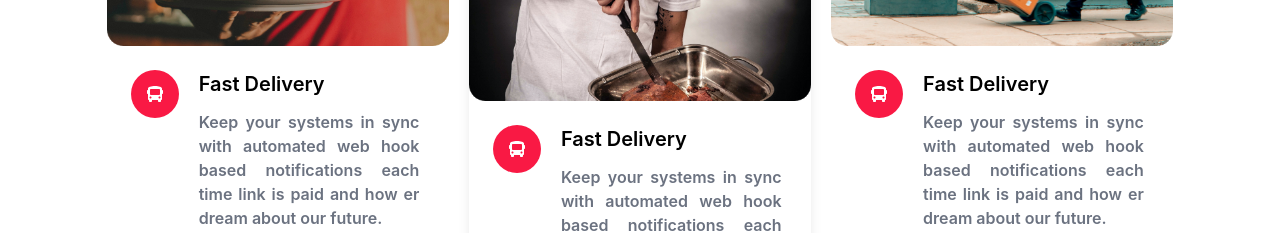
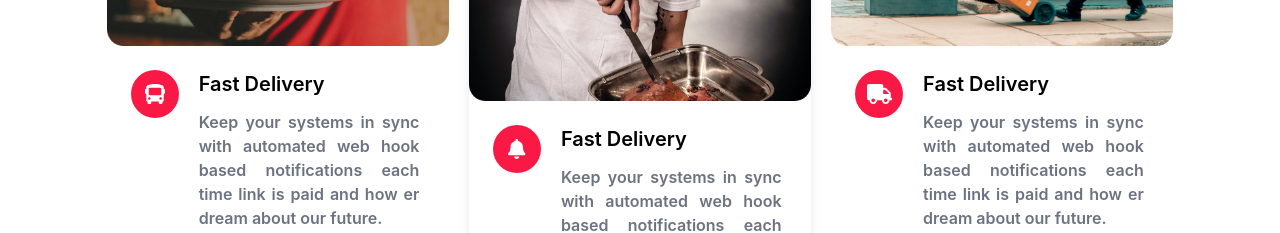
Before and after one commit to Abu-Hojayfa/red-onion_web, a React (Create React App) app: page / in a window 1280 px wide. Shown: the part 1822-2055 px from the top of the page. Built offline with nearby package versions, Linux system fonts and the light colour scheme; no server answers.

Commit message:
icon fix

```diff
--- a/src/components/WhoChoose/WhoChoose.js
+++ b/src/components/WhoChoose/WhoChoose.js
@@ -3,7 +3,12 @@ import FastDeli from "../../assets/images/fastDelever.png";
 import Chef from "../../assets/images/chefCook.png";
 import HomeDeli from "../../assets/images/homeDelever.png";
 import { FontAwesomeIcon } from "@fortawesome/react-fontawesome";
-import { faBus } from "@fortawesome/free-solid-svg-icons";
+import {
+  faBell,
+  faBus,
+  faCaravan,
+  faTruck,
+} from "@fortawesome/free-solid-svg-icons";
 
 const WhoChoose = () => {
   return (
@@ -21,10 +26,12 @@ const WhoChoose = () => {
         <div className="shadow-xl md:shadow-none cursor-pointer hover:shadow-2xl rounded-xl rounded-t-3xl mb-4">
           <img src={FastDeli} alt="Fast_Delivery" />
           <div className="flex p-2 ml-4 mt-4 mb-4">
+            <div className="bg-torch-red-500 w-12 h-12 text-center rounded-full mr-5">
               <FontAwesomeIcon
-              className="text-white text-5xl bg-torch-red-500 rounded-full p-4 mr-5"
+                className="text-white text-xl mt-3.5"
                 icon={faBus}
               />
+            </div>
             <div className="w-3/4 text-justify">
               <p className="text-xl font-semibold pb-3">Fast Delivery</p>
               <p className="text-gray-500 font-semibold pr-3">
@@ -45,10 +52,13 @@ const WhoChoose = () => {
         <div className="shadow-lg cursor-pointer hover:shadow-2xl rounded-xl rounded-t-3xl mb-4">
           <img src={Chef} alt="Fast_Delivery" />
           <div className="flex p-2 ml-4 mt-4 mb-4">
+            <div className="bg-torch-red-500 w-12 h-12 text-center rounded-full mr-5">
               <FontAwesomeIcon
-              className="text-white text-5xl bg-torch-red-500 rounded-full p-4 mr-5"
-              icon={faBus}
+                className="text-white text-xl mt-3.5"
+                icon={faBell}
               />
+            </div>
+
             <div className="w-3/4 text-justify">
               <p className="text-xl font-semibold pb-3">Fast Delivery</p>
               <p className="text-gray-500 font-semibold pr-3">
@@ -69,10 +79,12 @@ const WhoChoose = () => {
         <div className="shadow-xl md:shadow-none cursor-pointer hover:shadow-2xl rounded-xl rounded-t-3xl mb-4">
           <img src={HomeDeli} alt="Fast_Delivery" />
           <div className="flex p-2 ml-4 mt-4 mb-4">
+            <div className="bg-torch-red-500 w-12 h-12 text-center rounded-full mr-5">
               <FontAwesomeIcon
-              className="text-white text-5xl bg-torch-red-500 rounded-full p-4 mr-5"
-              icon={faBus}
+                className="text-white text-xl mt-3.5"
+                icon={faTruck}
               />
+            </div>
             <div className="w-3/4 text-justify">
               <p className="text-xl font-semibold pb-3">Fast Delivery</p>
               <p className="text-gray-500 font-semibold pr-3">
```
Lines whose indentation alone changed are shown as unchanged.
